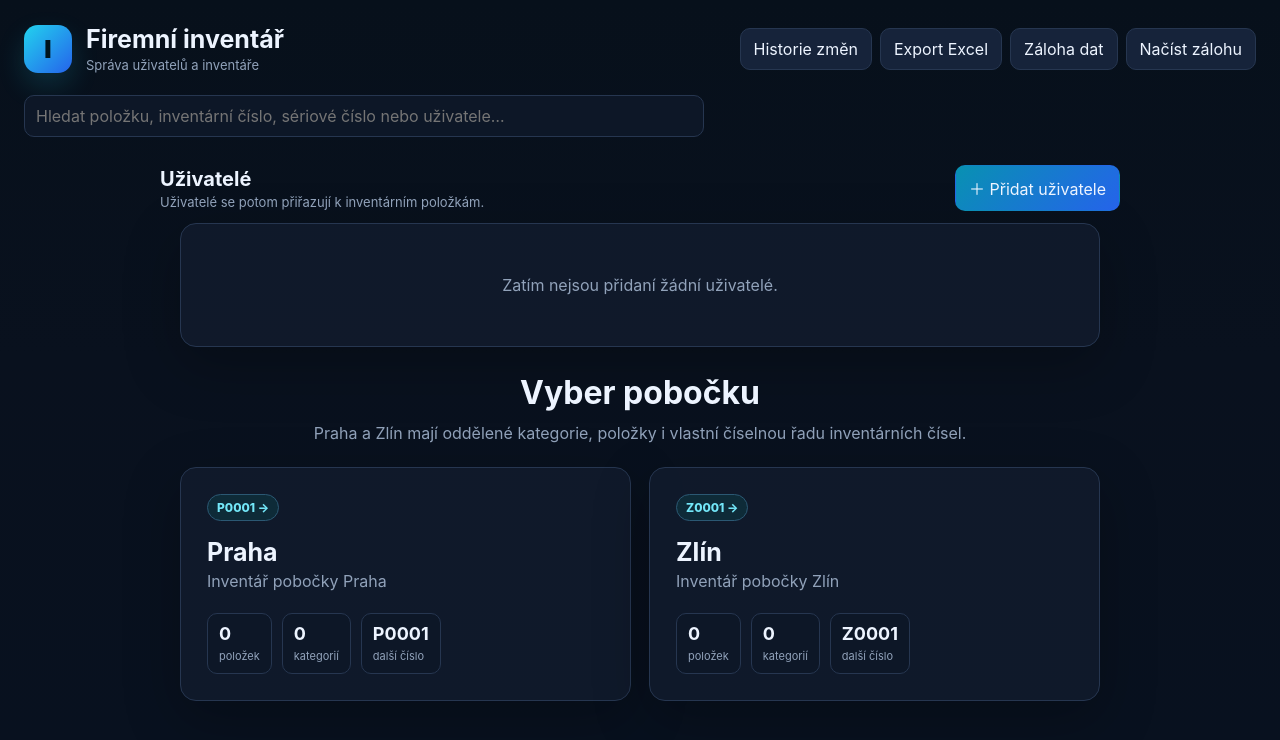
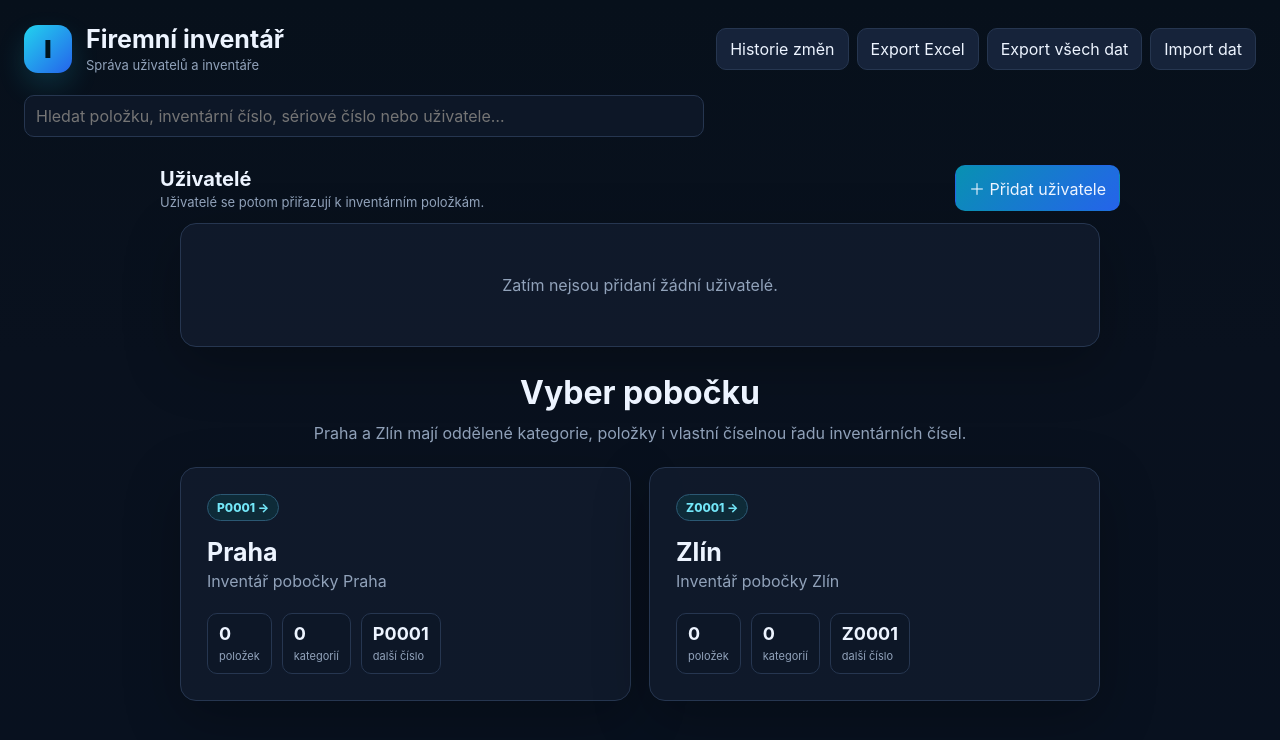
Before and after one commit to Lukas1212890/firemni-inventar, a plain HTML site: page index.html in a window 1280 px wide. Drawn offline with Linux system fonts and the light colour scheme.

Commit message:
Enable complete inventory export and safe merge import in app

```diff
--- a/index.html
+++ b/index.html
@@ -1,3 +1,3 @@
 <!doctype html><html lang="cs"><head><meta charset="utf-8"><meta name="viewport" content="width=device-width,initial-scale=1"><title>Firemní inventář</title></head><body><div style="font-family:system-ui;padding:24px">Načítám inventář…</div><script>window.__gzChunks=[];</script>
 <script src="s01.js"></script><script src="s02.js"></script><script src="s03.js"></script><script src="s04.js"></script><script src="s05.js"></script><script src="s06.js"></script><script src="s07.js"></script><script src="s08.js"></script><script src="s09.js"></script><script src="s10.js"></script><script src="s11.js"></script><script src="s12.js"></script><script src="s13.js"></script><script src="s14.js"></script><script src="s15.js"></script><script src="s16.js"></script><script src="s17.js"></script><script src="s18.js"></script><script src="s19.js"></script>
-<script>(async()=>{try{const b64=window.__gzChunks.join('');const bin=atob(b64);const bytes=Uint8Array.from(bin,c=>c.charCodeAt(0));const ds=new DecompressionStream('gzip');const stream=new Blob([bytes]).stream().pipeThrough(ds);const ab=await new Response(stream).arrayBuffer();const text=new TextDecoder('utf-8').decode(ab);const patched=text+'\n<script src="inventory-duplicate.js?v=3"><\/script>';document.open();document.write(patched);document.close();}catch(e){document.body.innerHTML='<p style="font-family:system-ui;padding:24px">Aplikaci se nepodařilo načíst. Aktualizujte prosím prohlížeč.</p>';console.error(e);}})();</script></body></html>
+<script>(async()=>{try{const b64=window.__gzChunks.join('');const bin=atob(b64);const bytes=Uint8Array.from(bin,c=>c.charCodeAt(0));const ds=new DecompressionStream('gzip');const stream=new Blob([bytes]).stream().pipeThrough(ds);const ab=await new Response(stream).arrayBuffer();const text=new TextDecoder('utf-8').decode(ab);const patched=text+'\n<script src="inventory-duplicate.js?v=3"><\/script>\n<script src="inventory-transfer.js?v=1"><\/script>';document.open();document.write(patched);document.close();}catch(e){document.body.innerHTML='<p style="font-family:system-ui;padding:24px">Aplikaci se nepodařilo načíst. Aktualizujte prosím prohlížeč.</p>';console.error(e);}})();</script></body></html>
```
